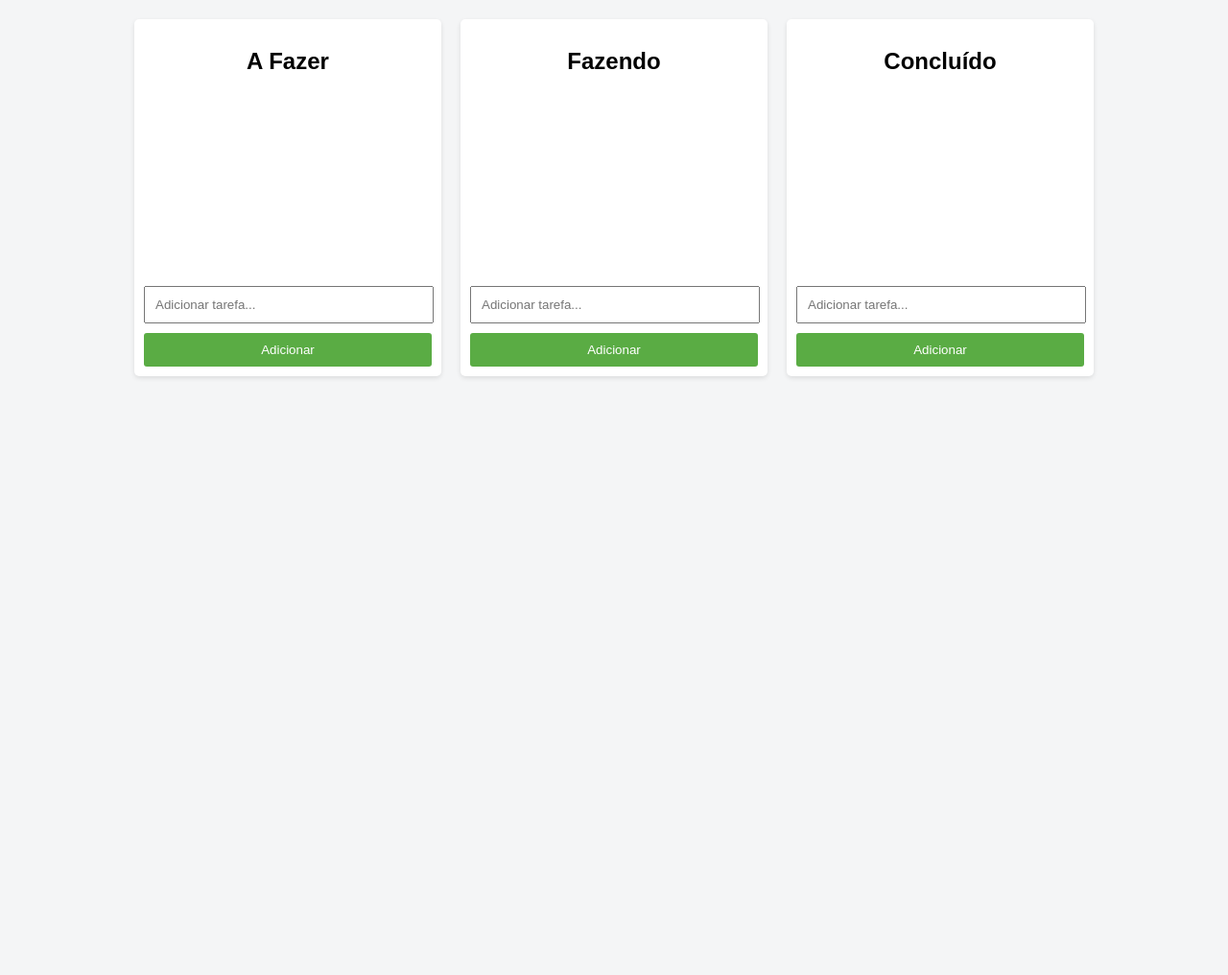
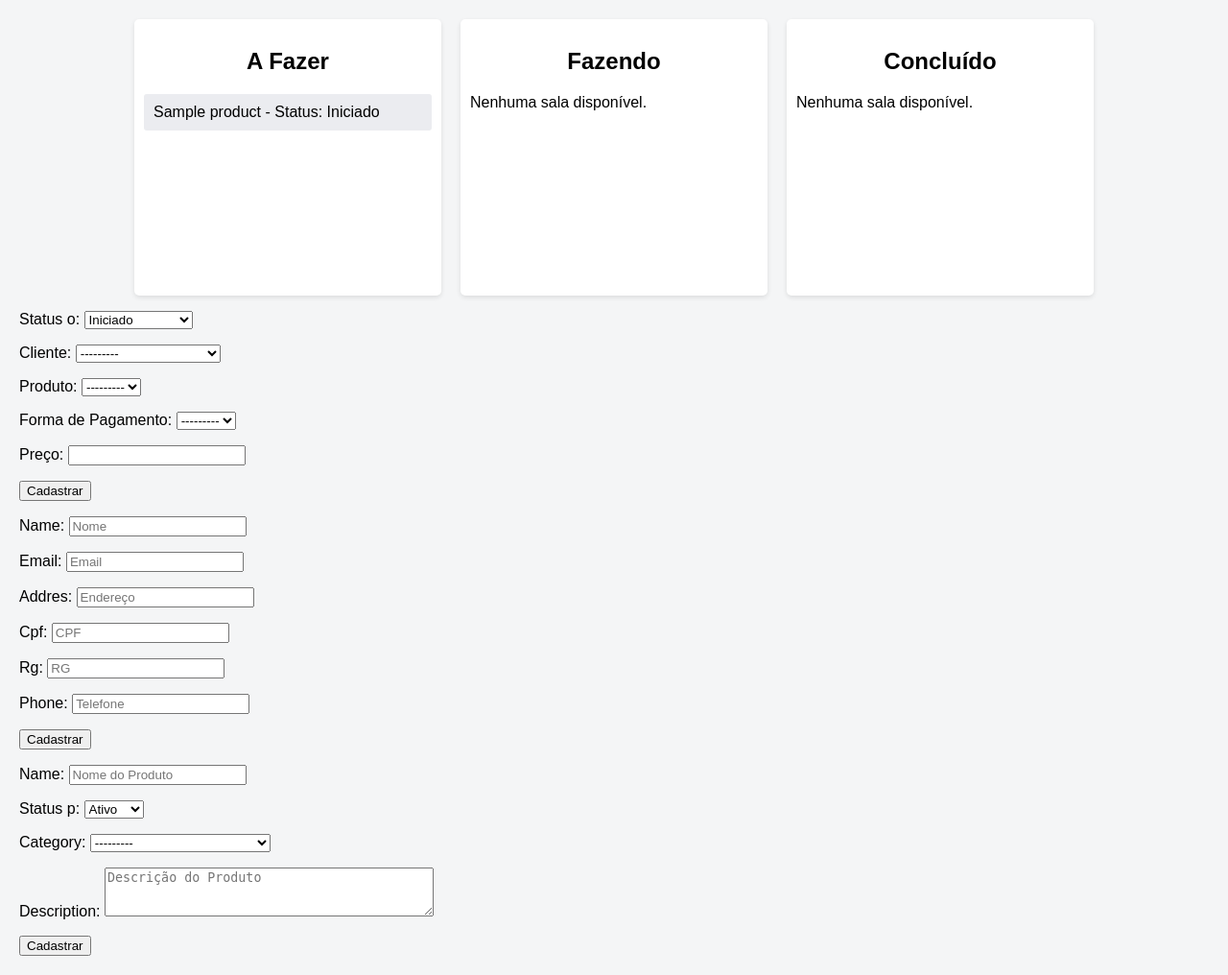
Before and after one commit to blueIsaac1/Projeto_Oficina, a Django app: page /organizador/ in a window 1280 px wide. Shown: the whole page at 96% size. Before the commit the page ends 394 px from the top, so only its background shows below. Run offline with Django 5.2, Linux system fonts and the light colour scheme; tables that the repository leaves empty hold one stand-in row (values such as "Sample post").

Commit message:
commit - 02/11

```diff
--- a/ProjectOficina/settings.py
+++ b/ProjectOficina/settings.py
@@ -40,6 +40,7 @@
     'django.contrib.messages',
     'django.contrib.staticfiles',
     'oficina',
+
 ]
 
 X_FRAME_OPTIONS = "SAMEORIGIN"
@@ -90,7 +91,7 @@
 DATABASES = {
     'default': {
         'ENGINE': 'django.db.backends.postgresql',
-        'NAME': 'projeto-oficina',
+        'NAME': 'oficina-main',
         'USER': 'postgres',
         'PASSWORD': 'ctdev',
         'HOST': 'localhost',
--- /dev/null
+++ b/oficina/forms.py
@@ -0,0 +1,67 @@
+from django import forms
+from .models import *
+
+class OrdersForm(forms.ModelForm):
+    class Meta:
+        model = Orders
+        fields = ['status_o', 'o_client', 'o_product', 'o_payment', 'price']  # Inclua os campos que deseja exibir no formulário
+
+    # Campo personalizado para status com base nas opções do modelo
+    status_o = forms.ChoiceField(choices=Orders.Order_Status_Choices.choices, required=True)
+
+    # Exemplo de um campo de seleção de cliente, produto e pagamento
+    o_client = forms.ModelChoiceField(queryset=Clients.objects.all(), required=True, label="Cliente")
+    o_product = forms.ModelChoiceField(queryset=Products.objects.filter(orders__isnull=True), required=True, label="Produto")
+    o_payment = forms.ModelChoiceField(queryset=Payments.objects.all(), required=True, label="Forma de Pagamento")
+
+    # Exemplo de um campo para o preço
+    # Corrigir Erro
+    price = forms.DecimalField(max_digits=10, decimal_places=2, required=True, label="Preço")
+
+class ClientForm(forms.ModelForm):
+    class Meta:
+        model = Clients
+        fields = ['name', 'email', 'addres', 'cpf', 'rg', 'phone']  # Campos a serem incluídos no formulário
+        widgets = {
+            'name': forms.TextInput(attrs={'class': 'form-control', 'placeholder': 'Nome'}),
+            'email': forms.EmailInput(attrs={'class': 'form-control', 'placeholder': 'Email'}),
+            'addres': forms.TextInput(attrs={'class': 'form-control', 'placeholder': 'Endereço'}),
+            'cpf': forms.TextInput(attrs={'class': 'form-control', 'placeholder': 'CPF'}),
+            'rg': forms.TextInput(attrs={'class': 'form-control', 'placeholder': 'RG'}),
+            'phone': forms.TextInput(attrs={'class': 'form-control', 'placeholder': 'Telefone'}),
+        }
+
+    def clean_cpf(self):
+        cpf = self.cleaned_data.get('cpf')
+        if len(cpf) != 11:
+            raise forms.ValidationError("O CPF deve ter 11 dígitos.")
+        return cpf
+
+    def clean_rg(self):
+        rg = self.cleaned_data.get('rg')
+        if len(rg) != 9:
+            raise forms.ValidationError("O RG deve ter 9 dígitos.")
+        return rg
+
+    def clean_phone(self):
+        phone = self.cleaned_data.get('phone')
+        if len(phone) != 11:
+            raise forms.ValidationError("O telefone deve ter 11 dígitos.")
+        return phone
+
+class ProductsForm(forms.ModelForm):
+    class Meta:
+        model = Products
+        fields = ['name', 'status_p', 'category', 'description']  # Campos a serem incluídos no formulário
+        widgets = {
+            'name': forms.TextInput(attrs={'class': 'form-control', 'placeholder': 'Nome do Produto'}),
+            'status_p': forms.Select(attrs={'class': 'form-control'}),  # Para seleção de status
+            'category': forms.Select(attrs={'class': 'form-control'}),  # Para seleção da categoria
+            'description': forms.Textarea(attrs={'class': 'form-control', 'placeholder': 'Descrição do Produto', 'rows': 3}),
+        }
+
+    def clean_name(self):
+        name = self.cleaned_data.get('name')
+        if len(name) < 3:
+            raise forms.ValidationError("O nome do produto deve ter pelo menos 3 caracteres.")
+        return name
--- a/oficina/templates/Oficina/Organizador.html
+++ b/oficina/templates/Oficina/Organizador.html
@@ -67,37 +67,95 @@
         <div class="board">
             <div class="column" id="todo">
                 <h2>A Fazer</h2>
-                <div class="tasks"></div>
-                <input type="text" class="task-input" placeholder="Adicionar tarefa...">
-                <button class="add-task">Adicionar</button>
+                <div class="tasks">
+                    {% for o in os %}
+                    <div class = "task" draggable="true" data-order-id="{{ o.id }}">
+                        {{ o.o_product }}
+                    </div>
+                    {% empty %}
+                        <p>Nenhuma sala disponível.</p>
+                    {% endfor %}
+                </div>
+                <!-- <input type="text" class="task-input" placeholder="Adicionar tarefa...">
+                <button class="add-task">Adicionar</button> -->
             </div>
             <div class="column" id="doing">
                 <h2>Fazendo</h2>
-                <div class="tasks"></div>
-                <input type="text" class="task-input" placeholder="Adicionar tarefa...">
-                <button class="add-task">Adicionar</button>
+                <div class="tasks">
+                    {% for o in op %}
+                    <div class = "task" draggable="true" data-order-id="{{ o.id }}">
+                        {{ o.o_product }}
+                    </div>
+                    {% empty %}
+                        <p>Nenhuma sala disponível.</p>
+                    {% endfor %}
+                </div>
+                <!-- <input type="text" class="task-input" placeholder="Adicionar tarefa...">
+                <button class="add-task">Adicionar</button> -->
             </div>
             <div class="column" id="done">
                 <h2>Concluído</h2>
-                <div class="tasks"></div>
-                <input type="text" class="task-input" placeholder="Adicionar tarefa...">
-                <button class="add-task">Adicionar</button>
+                <div class="tasks">
+                    {% for o in oc %}
+                        <div class = "task" draggable="true" data-order-id="{{ o.id }}">
+                            {{ o.o_product }}
+                        </div>
+                    {% empty %}
+                        <p>Nenhuma sala disponível.</p>
+                    {% endfor %}
+                </div>
+                <!-- <input type="text" class="task-input" placeholder="Adicionar tarefa...">
+                <button class="add-task">Adicionar</button> -->
             </div>
         </div>
     </div>
+    <form method="post">
+        {% csrf_token %}
+        <input type="hidden" name="form_type" value="order_form">
+        {{ form_order.as_p }}
+        <button type="submit">Cadastrar</button>
+    </form>
+
+    <form method="post">
+        {% csrf_token %}
+        <input type="hidden" name="form_type" value="client_form">
+        {{ form_client.as_p }}
+        <button type="submit">Cadastrar</button>
+    </form>
+
+    <form method="post">
+        {% csrf_token %}
+        <input type="hidden" name="form_type" value="product_form">
+        {{ form_product.as_p }}
+        <button type="submit">Cadastrar</button>
+    </form>
+
+
     <script>
-        document.querySelectorAll('.add-task').forEach(button => {
-            button.addEventListener('click', () => {
-                const column = button.parentElement.parentElement;
-                const input = column.querySelector('.task-input');
-                const taskText = input.value.trim();
+    document.addEventListener('DOMContentLoaded', () => {
+    // Função para capturar o elemento de arraste
+    function getDragAfterElement(container, y) {
+        const draggableElements = [...container.querySelectorAll('.task:not(.dragging)')];
+        return draggableElements.reduce((closest, child) => {
+            const box = child.getBoundingClientRect();
+            const offset = y - box.top - box.height / 2;
+            if (offset < 0 && offset > closest.offset) {
+                return { offset: offset, element: child };
+            } else {
+                return closest;
+            }
+        }, { offset: Number.NEGATIVE_INFINITY }).element;
+    }
 
-                if (taskText) {
-                    const task = document.createElement('div');
-                    task.classList.add('task');
-                    task.innerText = taskText;
+    // Mapeamento de status para as colunas
+    const statusMap = {
+        'todo': '1', // Iniciado
+        'doing': '2', // Em andamento
+        'done': '3'   // Finalizado
+    };
 
-                    task.draggable = true;
+    // Adiciona eventos de drag-and-drop a cada tarefa
+    document.querySelectorAll('.task').forEach(task => {
         task.addEventListener('dragstart', () => {
             task.classList.add('dragging');
         });
@@ -105,39 +163,72 @@
         task.addEventListener('dragend', () => {
             task.classList.remove('dragging');
         });
+    });
 
-                    column.querySelector('.tasks').appendChild(task);
-                    input.value = '';
+    // Configura o comportamento para cada coluna
+    document.querySelectorAll('.tasks').forEach(tasksContainer => {
+        tasksContainer.addEventListener('dragover', (e) => {
+            e.preventDefault();
+            const draggingTask = document.querySelector('.dragging');
+            const afterElement = getDragAfterElement(tasksContainer, e.clientY);
+            if (afterElement) {
+                tasksContainer.insertBefore(draggingTask, afterElement);
+            } else {
+                tasksContainer.appendChild(draggingTask);
+            }
+        });
 
-                    document.querySelectorAll('.tasks').forEach(tasks => {
-                        tasks.addEventListener('dragover', (e) => {
+        tasksContainer.addEventListener('drop', (e) => {
             e.preventDefault();
-                            const dragging = document.querySelector('.dragging');
-                            const afterElement = getDragAfterElement(tasks, e.clientY);
-                            if (afterElement) {
-                                tasks.insertBefore(dragging, afterElement);
+            const draggingTask = document.querySelector('.dragging');
+
+            // Verifica se o elemento está sendo arrastado e possui um ID de ordem
+            if (!draggingTask) {
+                console.error("Nenhuma tarefa arrastada.");
+                return;
+            }
+
+            const orderId = draggingTask.getAttribute('data-order-id');
+            const newStatus = tasksContainer.parentElement.id; // 'todo', 'doing', 'done'
+            const statusValue = statusMap[newStatus];
+
+            // Atualiza a interface do usuário imediatamente
+            draggingTask.innerHTML = `Status: ${newStatus === 'todo' ? 'Iniciado' : newStatus === 'doing' ? 'Em andamento' : 'Finalizado'}`;
+            tasksContainer.appendChild(draggingTask); // Adiciona à nova coluna
+
+            // Envia a requisição para atualizar o status no back-end
+            if (orderId && statusValue) {
+                fetch("{% url 'organizador' %}", {
+                    method: 'POST',
+                    headers: {
+                        'Content-Type': 'application/x-www-form-urlencoded',
+                        'X-CSRFToken': '{{ csrf_token }}'
+                    },
+                    body: `order_id=${orderId}&new_status=${statusValue}`
+                })
+                .then(response => response.json())
+                .then(data => {
+                    if (data.success) {
+                        console.log('Status atualizado com sucesso!');
                     } else {
-                                tasks.appendChild(dragging);
+                        console.error('Erro ao atualizar o status:', data.error);
+                        // Se houver erro, você pode querer mover a tarefa de volta
+                        // tasksContainer.removeChild(draggingTask); // Remove da nova coluna
+                        // previousContainer.appendChild(draggingTask); // Adiciona de volta à coluna anterior
+                    }
+                })
+                .catch(error => {
+                    console.error('Erro na requisição:', error);
+                    // Se houver erro, você pode querer mover a tarefa de volta
+                    // tasksContainer.removeChild(draggingTask); // Remove da nova coluna
+                    // previousContainer.appendChild(draggingTask); // Adiciona de volta à coluna anterior
+                });
+            } else {
+                console.error("Order ID ou Status Value não definido corretamente.");
             }
         });
     });
-                }
 });
-        });
-
-        function getDragAfterElement(container, y) {
-            const draggableElements = [...container.querySelectorAll('.task:not(.dragging)')];
-            return draggableElements.reduce((closest, child) => {
-                const box = child.getBoundingClientRect();
-                const offset = y - box.top - box.height / 2;
-
-                if (offset < 0 && offset > closest.offset) {
-                    return { offset: offset, element: child };
-                } else {
-                    return closest;
-                }
-            }, { offset: Number.NEGATIVE_INFINITY }).element;
-        }
     </script>
 </body>
 </html>
--- a/oficina/views.py
+++ b/oficina/views.py
@@ -1,6 +1,9 @@
 from django.shortcuts import render, redirect
 from django.contrib.auth import authenticate, login as auth_login
 from django.contrib import messages
+from django.http import JsonResponse
+from .models import *
+from .forms import *
 
 def oficina(request):
     return render(request, 'oficina/main.html')
@@ -20,4 +23,52 @@
     return render(request, 'Oficina/login.html')
 
 def organizador(request):
-    return render(request, 'oficina/organizador.html')
+    form_order = OrdersForm()
+    form_client = ClientForm()
+    form_product = ProductsForm()
+    form_type = request.POST.get('form_type')
+    #####
+    orders_starteds = Orders.objects.filter(status_o = 1)
+    orders_in_progress = Orders.objects.filter(status_o = 2)
+    orders_completed = Orders.objects.filter(status_o = 3)
+
+    if request.method == 'POST':
+        order_id = request.POST.get('order_id')
+        new_status = request.POST.get('new_status')
+        if order_id and new_status:
+            try:
+                order = Orders.objects.get(id=order_id)
+                order.status_o = new_status
+                order.save()
+                return JsonResponse({'success': True})  # Retorna uma resposta JSON de sucesso
+            except Orders.DoesNotExist:
+                return JsonResponse({'success': False, 'error': 'Order not found.'})
+            except Exception as e:
+                return JsonResponse({'success': False, 'error': str(e)})
+
+    if form_type == 'order_form':
+        form_order = OrdersForm(request.POST)
+        if form_order.is_valid():
+            form_order.save()
+            return redirect(organizador)
+
+    if form_type == 'client_form':
+        form_client = ClientForm(request.POST)
+        if form_client.is_valid():
+            form_client.save()
+            return redirect(organizador)
+
+    if form_type == 'product_form':
+        form_product = ProductsForm(request.POST)
+        if form_product.is_valid():
+            form_product.save()
+            return redirect(organizador)
+
+    return render(request, 'oficina/organizador.html', context={
+        'os': orders_starteds,
+        'op': orders_in_progress,
+        'oc': orders_completed,
+        'form_order': form_order,
+        'form_client': form_client,
+        'form_product': form_product
+    })
```
Also changed, not shown: insert_data.py (added, +85 -0 lines), oficina/admin.py (+17 -3 lines), oficina/models.py (+22 -10 lines), oficina/migrations/0001_initial.py, oficina/migrations/0002_alter_orders_o_product.py (added). Lines whose indentation alone changed are shown as unchanged.
